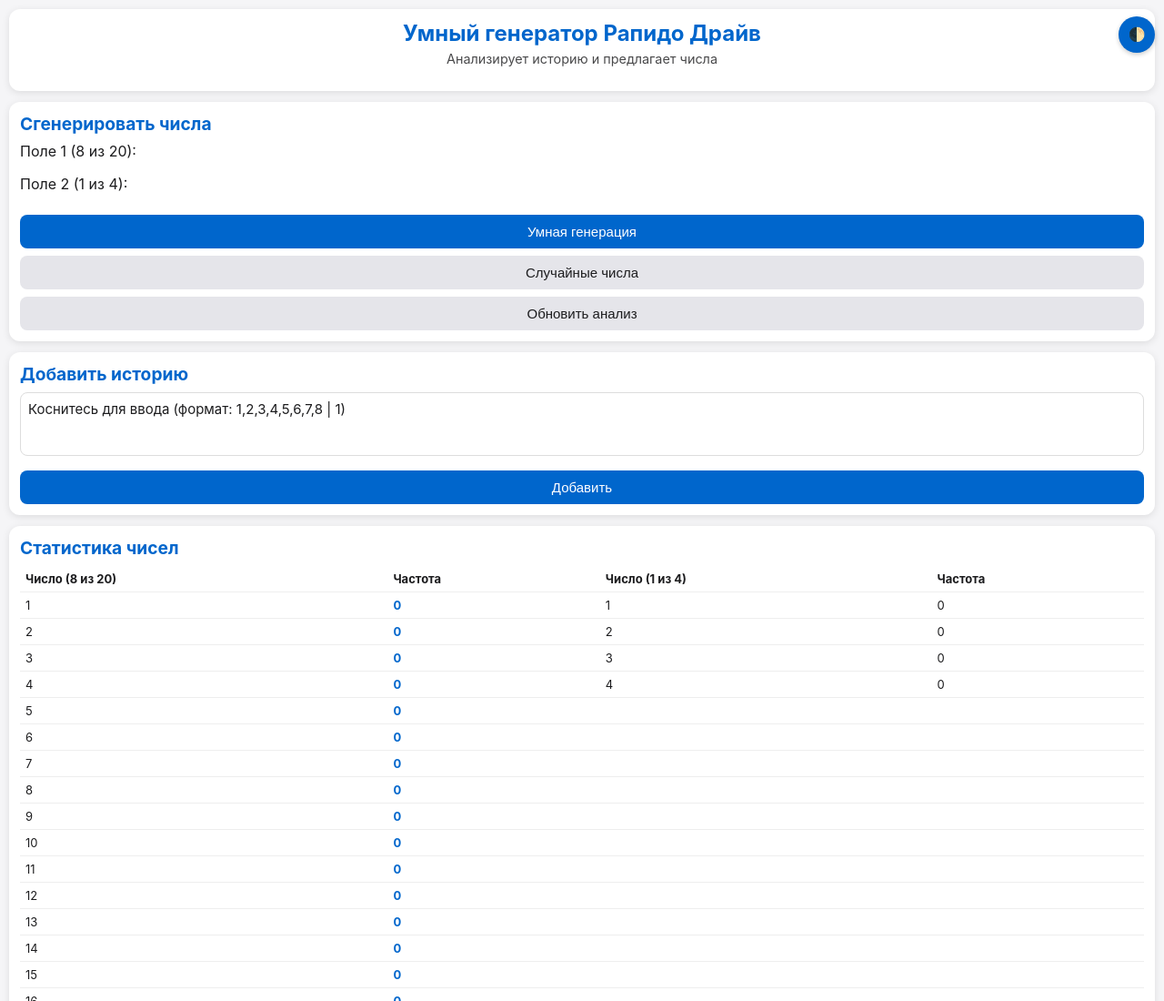
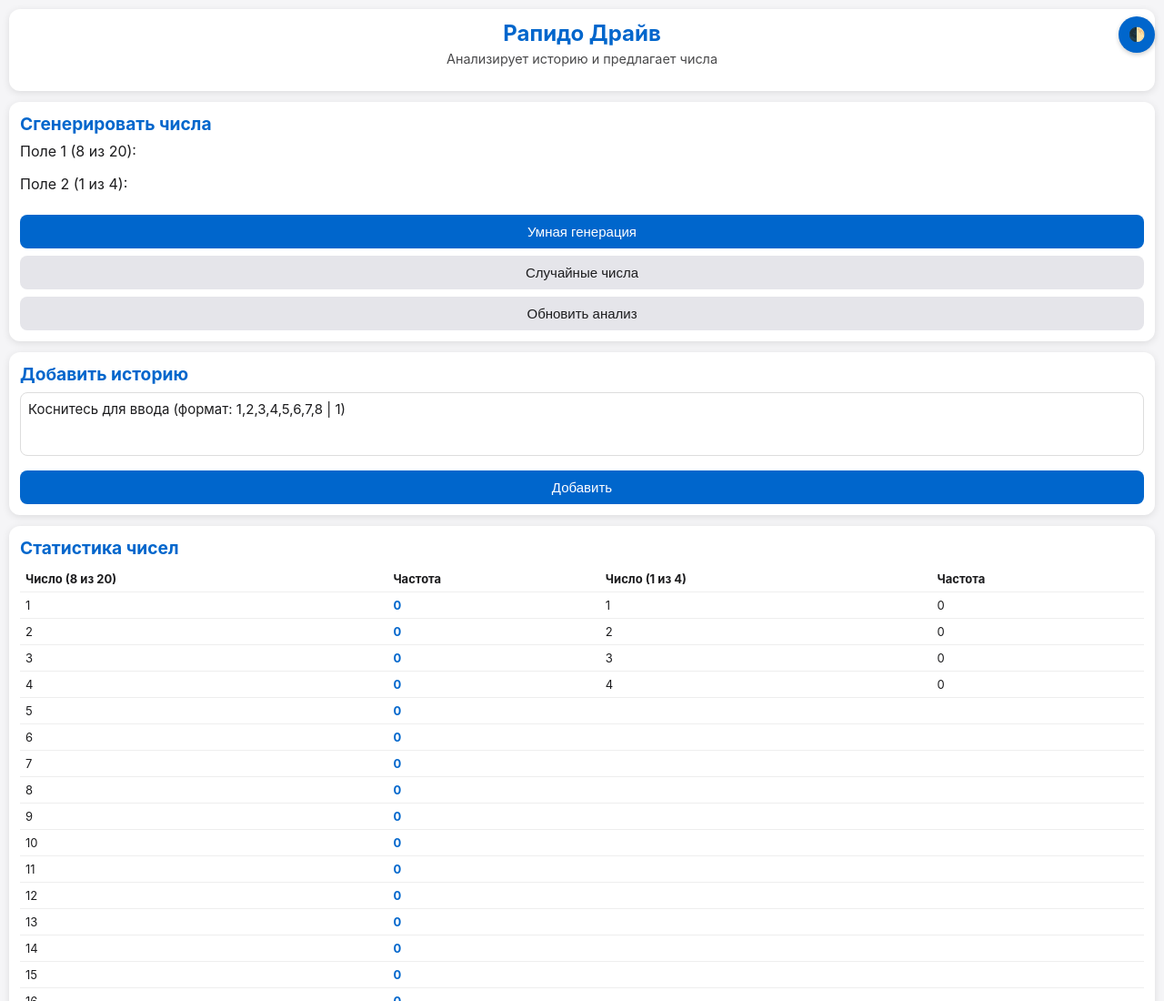
Before and after one commit to IgorEfimof/vinrapido3, a plain HTML site: page index.html in a window 1280 px wide. Shown: the top 1100 px of the page at 91% size. Drawn offline with Linux system fonts and the light colour scheme.

Commit message:
Update index.html

```diff
--- a/index.html
+++ b/index.html
@@ -3,7 +3,7 @@
 <head>
     <meta charset="UTF-8" />
     <meta name="viewport" content="width=device-width, initial-scale=1.0, maximum-scale=1.0, user-scalable=no" />
-    <title>Умный генератор Рапидо Драйв</title>
+    <title>Рапидо Драйв</title>
     <style>
         :root {
             --bg-color: #f5f5f7;
@@ -250,7 +250,7 @@
 
     <div class="container">
         <div class="card">
-            <h1>Умный генератор Рапидо Драйв</h1>
+            <h1>Рапидо Драйв</h1>
             <p class="subtitle">Анализирует историю и предлагает числа</p>
         </div>
 
```
